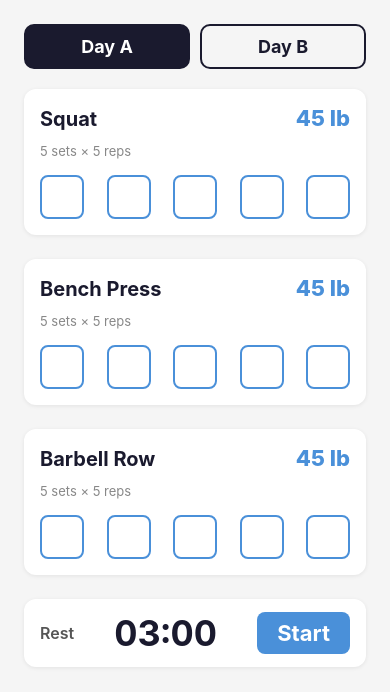
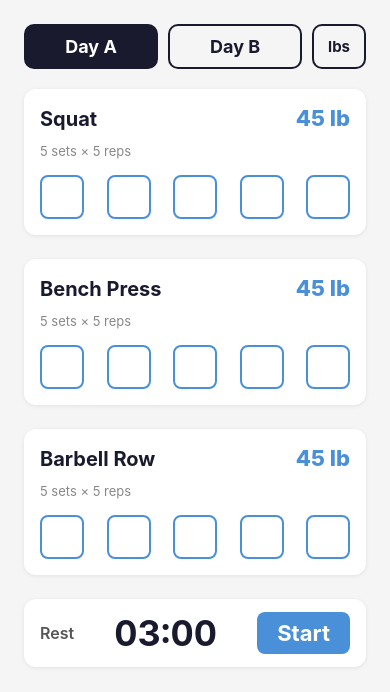
Before and after one commit to cemalec/FiveXFive, a React Native app: screen / in a window 390 px wide. Shown: the top 692 px of the page. Built offline with nearby package versions, Linux system fonts and the light colour scheme.

Commit message:
add weight toggle

```diff
--- a/components/WorkoutScreen.tsx
+++ b/components/WorkoutScreen.tsx
@@ -3,7 +3,7 @@ import React from 'react';
 import { ActivityIndicator, Alert, SafeAreaView, ScrollView, StyleSheet, Text, TouchableOpacity, View } from 'react-native';
 import RepPicker from './RepPicker';
 import RestTimer from './RestTimer';
-import { loadWorkoutState, saveWorkoutState, WorkoutState, DEFAULT_STATE } from '../storage/workoutStore';
+import { loadWorkoutState, saveWorkoutState, WorkoutState, DEFAULT_STATE, formatWeight } from '../storage/workoutStore';
 
 // Tracks the state of a single set
 type SetRecord = {
@@ -91,6 +91,14 @@ export default function WorkoutScreen() {
 
   const [startSignal, setStartSignal] = useState(0);
   const [pickerTarget, setPickerTarget] = useState<PickerTarget | null>(null);
+
+  // Toggle unit and persist
+  async function handleUnitToggle() {
+    const newUnit = workoutState.unit === 'lbs' ? 'kg' : 'lbs';
+    const newState = { ...workoutState, unit: newUnit } as WorkoutState;
+    setWorkoutState(newState);
+    await saveWorkoutState(newState);
+  }
 
   // Normal tap: mark complete at 5 reps, or clear if already marked
   function handleSetPress(
@@ -199,18 +207,21 @@ export default function WorkoutScreen() {
           >
             <Text style={[styles.dayTabText, day === 'B' && styles.dayTabTextActive]}>Day B</Text>
           </TouchableOpacity>
+          <TouchableOpacity style={styles.unitToggle} onPress={handleUnitToggle}>
+            <Text style={styles.unitToggleText}>{workoutState.unit === 'lbs' ? 'lbs' : 'kg'}</Text>
+          </TouchableOpacity>
         </View>
 
         {day === 'A' && <>
-          <ExerciseCard name="Squat"       weight={`${workoutState.weights.squat} lb`} sets={squatASets} onPress={(i) => handleSetPress(i, squatASets, setSquatASets)} onLongPress={(i) => handleSetLongPress(i, squatASets, setSquatASets)} />
-          <ExerciseCard name="Bench Press" weight={`${workoutState.weights.bench} lb`} sets={benchSets}  onPress={(i) => handleSetPress(i, benchSets,  setBenchSets)}  onLongPress={(i) => handleSetLongPress(i, benchSets,  setBenchSets)} />
-          <ExerciseCard name="Barbell Row" weight={`${workoutState.weights.row} lb`}   sets={rowSets}    onPress={(i) => handleSetPress(i, rowSets,    setRowSets)}    onLongPress={(i) => handleSetLongPress(i, rowSets,    setRowSets)} />
+          <ExerciseCard name="Squat"       weight={formatWeight(workoutState.weights.squat, workoutState.unit)} sets={squatASets} onPress={(i) => handleSetPress(i, squatASets, setSquatASets)} onLongPress={(i) => handleSetLongPress(i, squatASets, setSquatASets)} />
+          <ExerciseCard name="Bench Press" weight={formatWeight(workoutState.weights.bench, workoutState.unit)} sets={benchSets}  onPress={(i) => handleSetPress(i, benchSets,  setBenchSets)}  onLongPress={(i) => handleSetLongPress(i, benchSets,  setBenchSets)} />
+          <ExerciseCard name="Barbell Row" weight={formatWeight(workoutState.weights.row,   workoutState.unit)} sets={rowSets}    onPress={(i) => handleSetPress(i, rowSets,    setRowSets)}    onLongPress={(i) => handleSetLongPress(i, rowSets,    setRowSets)} />
         </>}
 
         {day === 'B' && <>
-          <ExerciseCard name="Squat"          weight={`${workoutState.weights.squat} lb`}    sets={squatBSets}   onPress={(i) => handleSetPress(i, squatBSets,   setSquatBSets)}   onLongPress={(i) => handleSetLongPress(i, squatBSets,   setSquatBSets)} />
-          <ExerciseCard name="Overhead Press" weight={`${workoutState.weights.ohp} lb`}      sets={ohpSets}      onPress={(i) => handleSetPress(i, ohpSets,      setOhpSets)}      onLongPress={(i) => handleSetLongPress(i, ohpSets,      setOhpSets)} />
-          <ExerciseCard name="Deadlift"       weight={`${workoutState.weights.deadlift} lb`} sets={deadliftSets} onPress={(i) => handleSetPress(i, deadliftSets, setDeadliftSets)} onLongPress={(i) => handleSetLongPress(i, deadliftSets, setDeadliftSets)} />
+          <ExerciseCard name="Squat"          weight={formatWeight(workoutState.weights.squat,    workoutState.unit)} sets={squatBSets}   onPress={(i) => handleSetPress(i, squatBSets,   setSquatBSets)}   onLongPress={(i) => handleSetLongPress(i, squatBSets,   setSquatBSets)} />
+          <ExerciseCard name="Overhead Press" weight={formatWeight(workoutState.weights.ohp,      workoutState.unit)} sets={ohpSets}      onPress={(i) => handleSetPress(i, ohpSets,      setOhpSets)}      onLongPress={(i) => handleSetLongPress(i, ohpSets,      setOhpSets)} />
+          <ExerciseCard name="Deadlift"       weight={formatWeight(workoutState.weights.deadlift, workoutState.unit)} sets={deadliftSets} onPress={(i) => handleSetPress(i, deadliftSets, setDeadliftSets)} onLongPress={(i) => handleSetLongPress(i, deadliftSets, setDeadliftSets)} />
         </>}
 
         {/* Rest timer */}
@@ -346,4 +357,18 @@ const styles = StyleSheet.create({
     fontSize: 20,
     fontWeight: '800',
   },
+  unitToggle: {
+    paddingVertical: 10,
+    paddingHorizontal: 14,
+    borderRadius: 10,
+    borderWidth: 2,
+    borderColor: '#1A1A2E',
+    alignItems: 'center',
+    justifyContent: 'center',
+  },
+  unitToggleText: {
+    fontSize: 15,
+    fontWeight: '700',
+    color: '#1A1A2E',
+  },
 });
--- a/storage/workoutStore.ts
+++ b/storage/workoutStore.ts
@@ -2,16 +2,31 @@ import AsyncStorage from '@react-native-async-storage/async-storage';
 
 export type ExerciseKey = 'squat' | 'bench' | 'ohp' | 'row' | 'deadlift';
 
+export type Unit = 'lbs' | 'kg';
+
 export type WorkoutState = {
   nextDay: 'A' | 'B';
+  unit: Unit;
   weights: Record<ExerciseKey, number>;    // always stored in lbs
   increments: Record<ExerciseKey, number>; // always stored in lbs
 };
+
+// Display a weight stored in lbs, rounded to a sensible plate increment
+export function formatWeight(lbs: number, unit: Unit): string {
+  if (unit === 'kg') {
+    const kg = lbs * 0.453592;
+    // Round to nearest 0.5 kg (smallest standard plate pair)
+    const rounded = Math.round(kg * 2) / 2;
+    return `${rounded} kg`;
+  }
+  return `${lbs} lb`;
+}
 
 const STORAGE_KEY = '@fivexfive_workout';
 
 export const DEFAULT_STATE: WorkoutState = {
   nextDay: 'A',
+  unit: 'lbs',
   weights: {
     squat: 45,
     bench: 45,
```
